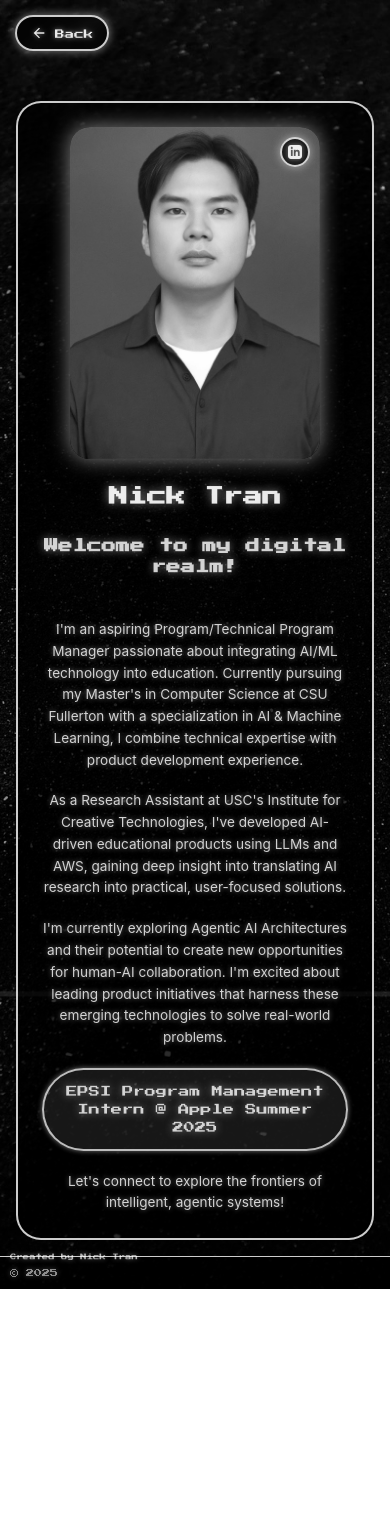
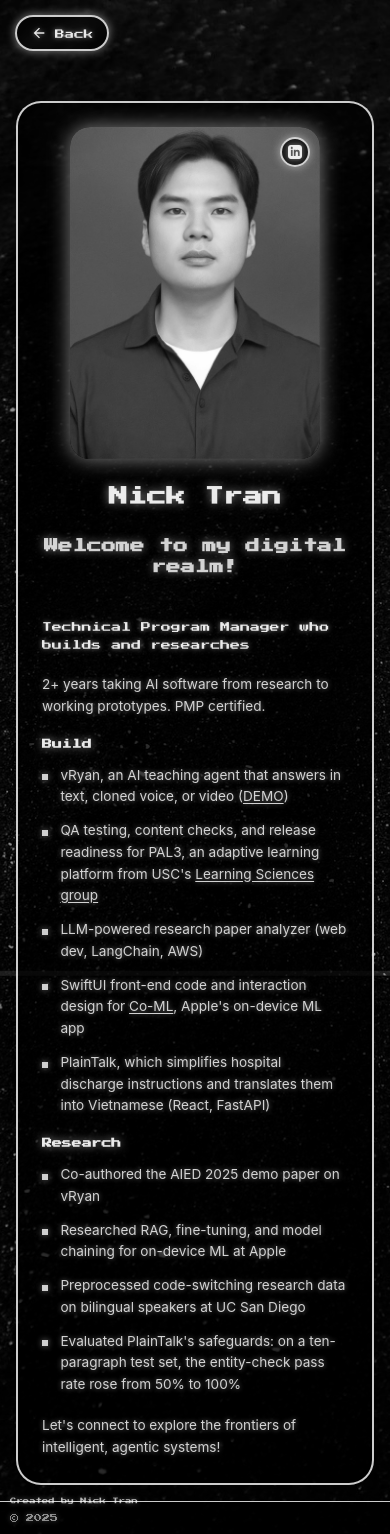
Before and after one commit to nicktran1308/niitora_landingpage, a React (Create React App) app: page /about in a window 390 px wide. Before the commit the page ends 1289 px from the top, so only its background shows below. Built offline with nearby package versions, Linux system fonts and the light colour scheme.

Commit message:
Update About page

```diff
--- a/src/components/pages/About.js
+++ b/src/components/pages/About.js
@@ -56,24 +56,40 @@
             <h1 className="name">Nick Tran</h1>
             <h2 className="subheader">Welcome to my digital realm!</h2>
             <div className="introduction">
-              <p>
-                I'm an aspiring Program/Technical Program Manager passionate about integrating AI/ML technology
-                into education. Currently pursuing my Master's in Computer Science at CSU Fullerton with a
-                specialization in AI & Machine Learning, I combine technical expertise with product development experience.
-              </p>
-              <p>
-                As a Research Assistant at USC's Institute for Creative Technologies, I've developed AI-driven
-                educational products using LLMs and AWS, gaining deep insight into translating AI research into
-                practical, user-focused solutions.
-              </p>
-              <p>
-                I'm currently exploring Agentic AI Architectures and their potential to create new opportunities
-                for human-AI collaboration. I'm excited about leading product initiatives that harness these
-                emerging technologies to solve real-world problems.
-              </p>
-              <p className="highlight">
-                EPSI Program Management Intern @ Apple  Summer 2025
-              </p>
+              <p className="intro-lead">Technical Program Manager who builds and researches</p>
+              <p>2+ years taking AI software from research to working prototypes. PMP certified.</p>
+
+              <section className="intro-section">
+                <h3>Build</h3>
+                <ul>
+                  <li>
+                    vRyan, an AI teaching agent that answers in text, cloned voice, or video (
+                    <a href="https://www.youtube.com/watch?v=oVIzxT9ghW4" target="_blank" rel="noopener noreferrer">DEMO</a>)
+                  </li>
+                  <li>
+                    QA testing, content checks, and release readiness for PAL3, an adaptive learning platform from USC's{" "}
+                    <a href="https://ict.usc.edu/research/labs-groups/learning-sciences/" target="_blank" rel="noopener noreferrer">Learning Sciences group</a>
+                  </li>
+                  <li>LLM-powered research paper analyzer (web dev, LangChain, AWS)</li>
+                  <li>
+                    SwiftUI front-end code and interaction design for{" "}
+                    <a href="https://machinelearning.apple.com/research/coml" target="_blank" rel="noopener noreferrer">Co-ML</a>,
+                    Apple's on-device ML app
+                  </li>
+                  <li>PlainTalk, which simplifies hospital discharge instructions and translates them into Vietnamese (React, FastAPI)</li>
+                </ul>
+              </section>
+
+              <section className="intro-section">
+                <h3>Research</h3>
+                <ul>
+                  <li>Co-authored the AIED 2025 demo paper on vRyan</li>
+                  <li>Researched RAG, fine-tuning, and model chaining for on-device ML at Apple</li>
+                  <li>Preprocessed code-switching research data on bilingual speakers at UC San Diego</li>
+                  <li>Evaluated PlainTalk's safeguards: on a ten-paragraph test set, the entity-check pass rate rose from 50% to 100%</li>
+                </ul>
+              </section>
+
               <p>
                 Let's connect to explore the frontiers of intelligent, agentic systems!
               </p>
--- a/src/styles/About.css
+++ b/src/styles/About.css
@@ -15,6 +15,7 @@
 
 .about-container {
   display: flex;
+  align-items: flex-start;
   gap: 4rem;
   max-width: 1200px;
   width: 100%;
@@ -100,13 +101,62 @@
   display: flex;
   flex-direction: column;
   gap: 1.2rem;
+  text-align: left;
 }
 
-.introduction p {
+.introduction p,
+.introduction li {
   font-size: clamp(0.9rem, 1.5vw, 1.1rem);
   line-height: 1.8;
   opacity: 0.9;
   text-shadow: 0 0 5px var(--shadow-color);
+}
+
+.intro-lead {
+  font-family: 'Press Start 2P', cursive;
+  font-size: clamp(0.72rem, 1.15vw, 0.9rem) !important;
+  line-height: 1.9 !important;
+  opacity: 1 !important;
+}
+
+.intro-section h3 {
+  font-family: 'Press Start 2P', cursive;
+  font-size: clamp(0.68rem, 1vw, 0.8rem);
+  line-height: 1.6;
+  margin-bottom: 0.75rem;
+  text-shadow: 0 0 8px var(--shadow-color);
+}
+
+.intro-section ul {
+  list-style: none;
+  display: flex;
+  flex-direction: column;
+  gap: 0.75rem;
+}
+
+.intro-section li {
+  position: relative;
+  padding-left: 1.15rem;
+}
+
+.intro-section li::before {
+  content: '';
+  position: absolute;
+  left: 0;
+  top: 0.72em;
+  width: 6px;
+  height: 6px;
+  background-color: var(--text-color);
+  box-shadow: 0 0 6px var(--shadow-color);
+}
+
+.introduction a {
+  color: var(--text-color);
+  text-underline-offset: 0.18em;
+}
+
+.introduction a:hover {
+  opacity: 1;
 }
 
 .highlight {
@@ -240,14 +290,19 @@
     font-size: 0.9rem;
   }
 
-  .introduction p {
+  .introduction p,
+  .introduction li {
     font-size: 0.85rem;
     line-height: 1.6;
   }
 
-  .highlight {
-    font-size: 0.7rem !important;
-    padding: 0.8rem;
+  .intro-lead {
+    font-size: 0.62rem !important;
+    line-height: 1.8 !important;
+  }
+
+  .intro-section h3 {
+    font-size: 0.62rem;
   }
 
   .linkedin-link {
@@ -362,14 +417,19 @@
     font-size: 0.9rem;
   }
 
-  .introduction p {
+  .introduction p,
+  .introduction li {
     font-size: 0.85rem;
     line-height: 1.6;
   }
 
-  .highlight {
-    font-size: 0.7rem !important;
-    padding: 0.8rem;
+  .intro-lead {
+    font-size: 0.62rem !important;
+    line-height: 1.8 !important;
+  }
+
+  .intro-section h3 {
+    font-size: 0.62rem;
   }
 
   .linkedin-link {
```
